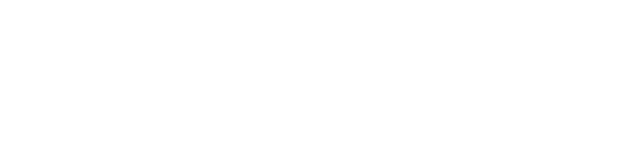
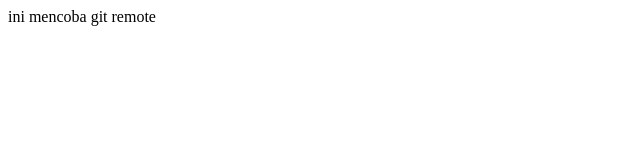
Before and after one commit to indahhkomalaa/git-test-2, a plain HTML site: page index.html in a window 1280 px wide. Shown: the whole page, without its empty margins (0-640 px from the left). Drawn offline with Linux system fonts and the light colour scheme.

Commit message:
menambahkan paragraf

```diff
--- a/index.html
+++ b/index.html
@@ -2,6 +2,7 @@
 <head>
 <title>GIT REMOTE</title>
 <body>
+<p>ini mencoba git remote</p>
 </body>
 </head>
 </html>
```
